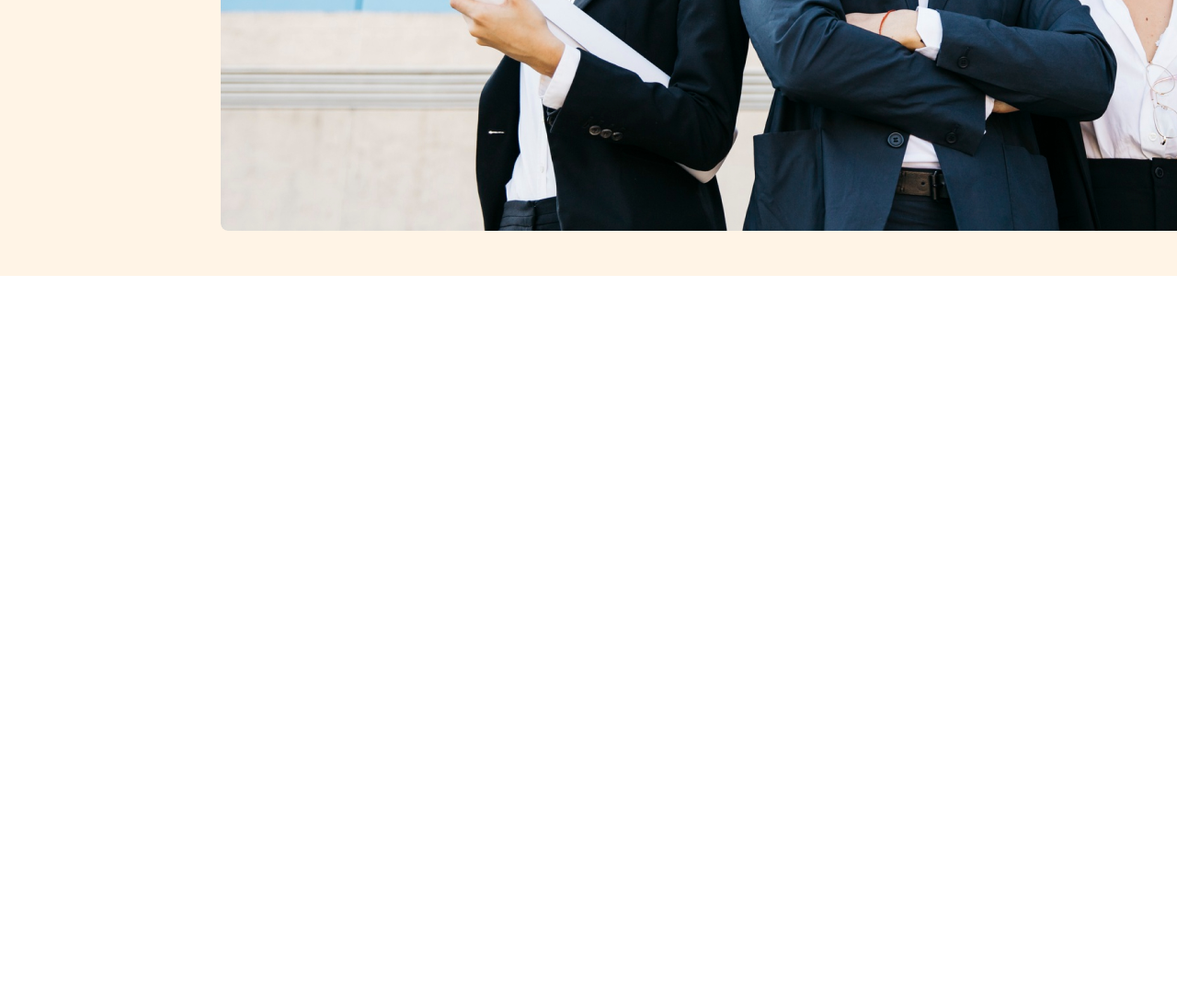
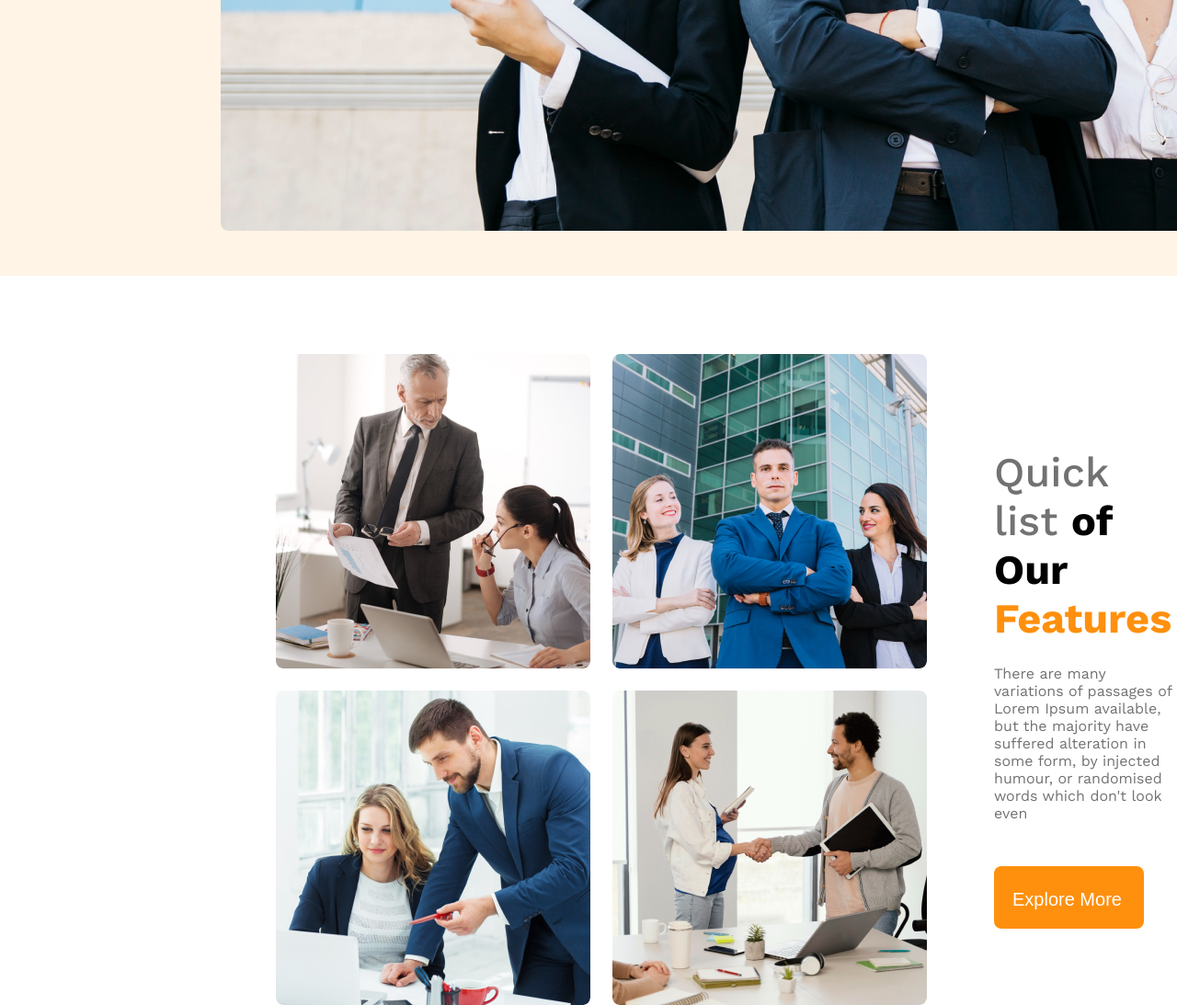
Before and after one commit to Injamhossan/G3-Architects, a plain HTML site: page index.html in a window 1280 px wide. Shown: the part 982-2075 px from the top of the page at 92% size. Before the commit the page ends 1282 px from the top, so only its background shows below. Drawn offline with nearby package versions, Linux system fonts and the light colour scheme.

Commit message:
team section complete

```diff
--- a/index.html
+++ b/index.html
@@ -27,7 +27,19 @@
           <img src="images/banner.png" alt="">
     </header>
     <main>
-
+      <section class="teams">
+        <div class="team-img-container">
+          <img src="images/team1.png" alt="">
+          <img src="images/team2.png" alt="">
+          <img src="images/team3.png" alt="">
+          <img src="images/team4.png" alt="">
+        </div>
+        <div class="our-features">
+          <h6>Quick list <b>of Our <br><span>Features</span></b></h6>
+          <p class="text-light-gray">There are many variations of passages of Lorem Ipsum available, <br> but the majority have suffered alteration in some form, by injected <br> humour, or randomised words which don't look even</p>
+          <button class="btn-explore">Explore More</button>
+        </div>
+      </section>
     </main>
     <footer>
 
--- a/style.css
+++ b/style.css
@@ -69,3 +69,54 @@ body {
   margin-top: 50px;
   margin-bottom: 45px;
 }
+
+/* Teams Section */
+.teams {
+  display: flex;
+  align-items: center;
+}
+
+.our-features {
+  margin-left: 73px;
+  align-items: center;
+}
+.our-features h6 {
+  font-size: 45px;
+  font-weight: 500;
+  color: #727272;
+  margin-bottom: 24px;
+  padding: 0px;
+}
+
+.our-features p{
+  font-size: 16px;
+  margin-top: 0px;
+}
+.our-features span {
+  color: #FF900E;
+}
+.our-features h6 b {
+  color: black;
+}
+.team-img-container img {
+  height: 342px;
+  width: 342px;
+  border-radius: 8px;
+}
+.team-img-container {
+  display: grid;
+  grid-template-columns: repeat(2, 1fr);
+  gap: 24px;
+  margin-top: 85px;
+  margin-left: 300px;
+}
+
+.btn-explore {
+  font-size: 20px;
+  padding: 25px 24px 20px 20px;
+  background-color: #FF900E;
+  border-radius: 8px;
+  margin-top: 32px;
+  color: white;
+  border: none;
+}
```
